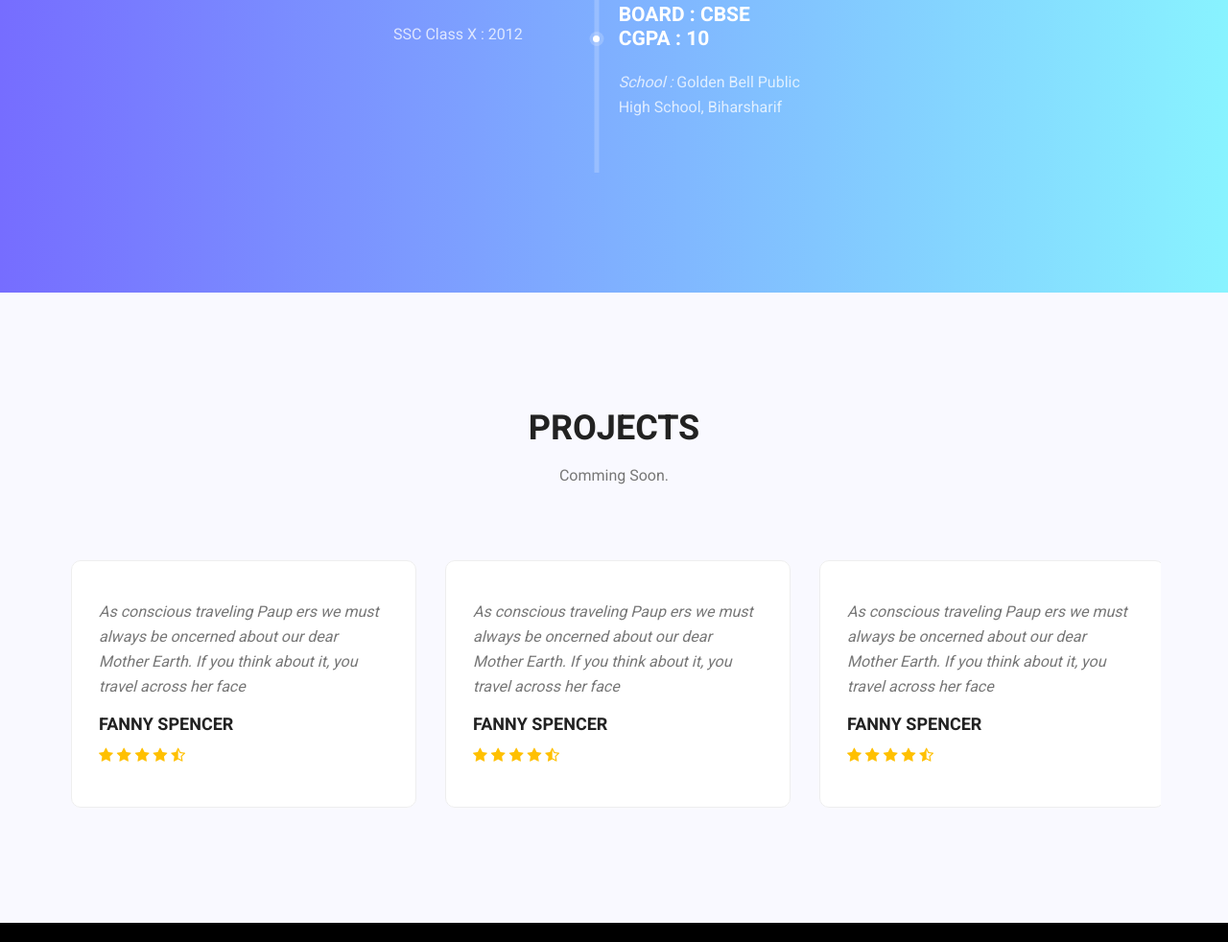
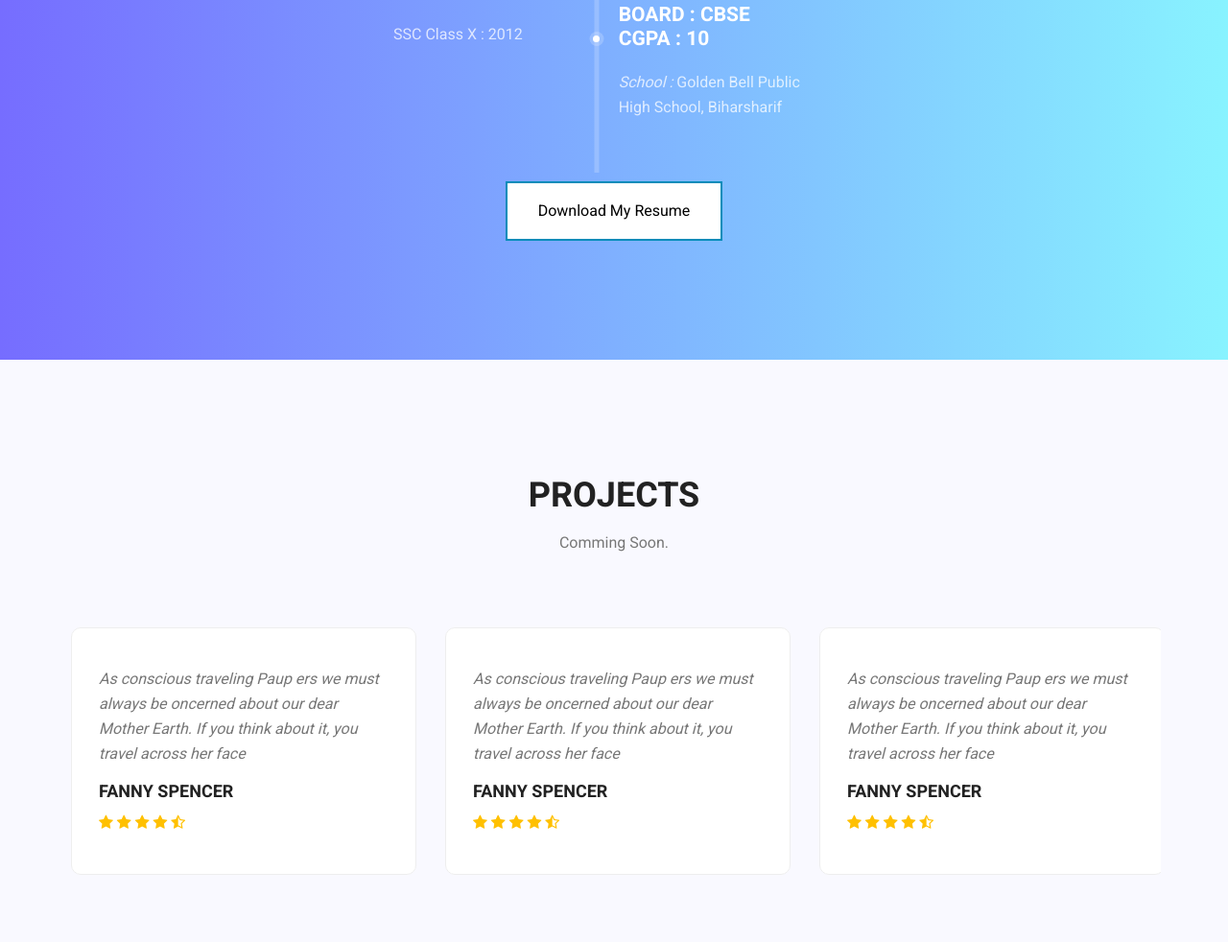
Before and after one commit to riffs14/M.Tech_MTP, a plain HTML site: page meetMe/index.html in a window 1280 px wide. Shown: the part 2343-3325 px from the top of the page at 96% size. Drawn offline with nearby package versions, Linux system fonts and the light colour scheme; files whose address does not match are found by name; a web font is replaced by a local one.

Commit message:
final blog version 1

```diff
--- a/meetMe/index.html
+++ b/meetMe/index.html
@@ -28,6 +28,32 @@
         <link rel="stylesheet" href="css/style.css">
         <link rel="stylesheet" href="css/responsive.css">
 		<style>
+
+			.button {
+  				background-color: white; /* Green */
+  				border: none;
+  				color: white;
+  				padding: 16px 32px;
+  				text-align: center;
+  				text-decoration: none;
+  				display: inline-block;
+  				font-size: 16px;
+  				margin: 4px 2px;
+  				transition-duration: 0.4s;
+  				cursor: pointer;
+			}
+
+			.button1 {
+  				background-color: white;
+ 				 color: black;
+  				border: 2px solid #008CBA;
+			}
+
+			.button1:hover {
+ 				 background-color: #008CBA;
+  				color: white;
+			}
+
 
 		</style>
     </head>
@@ -249,12 +275,18 @@
 							</ul>
 						</div>
 					</div>
+
         		</div>
+
         	</div>
+			<center><a href="https://drive.google.com/file/d/1BTPPYSj_nYbYkM1-HslqtW0fNaSIuDbt/view?usp=sharing"><button class="button button1">Download My Resume</button></a></center>
         </section>
+
         <!--================End My Tabs Area =================-->
-
-
+        <div class="tabs_inner">
+		</li>
+		</ul>
+		</div>
         <!--================Testimonials Area =================-->
         <section class="testimonials_area p_120">
         	<div class="container">
```
